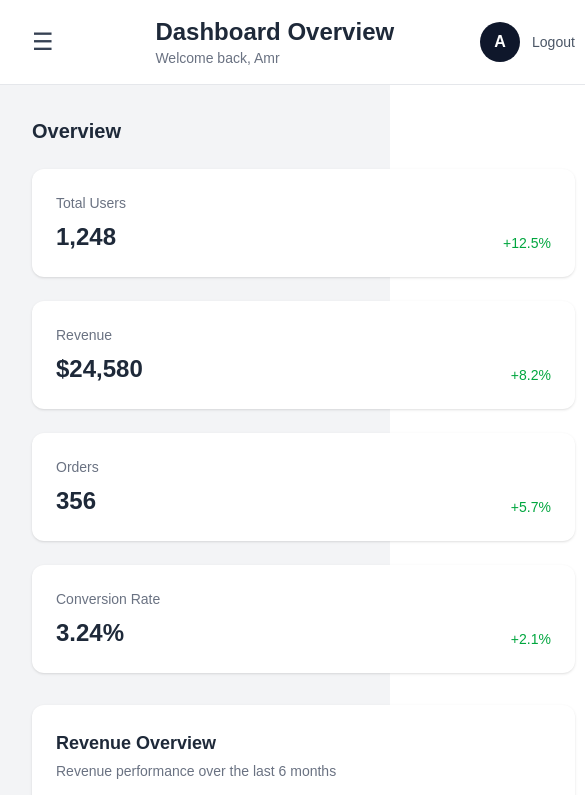
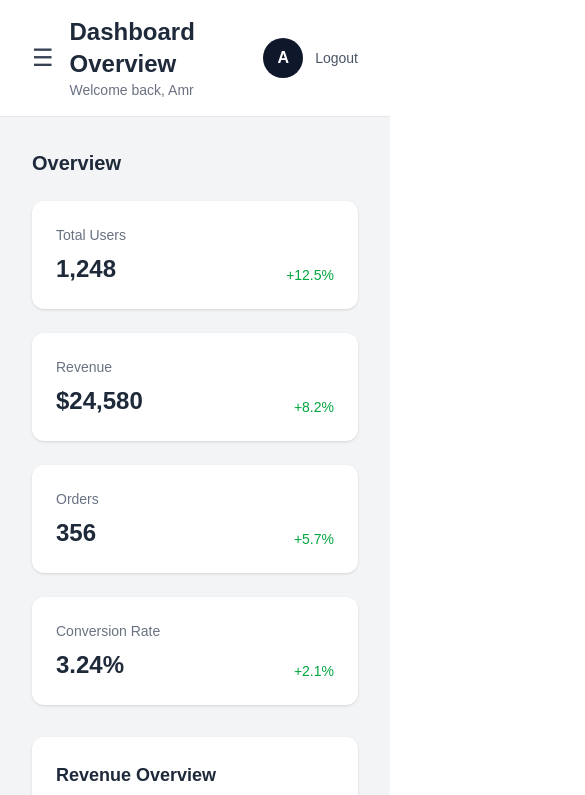
Before and after one commit to amrramadan21/eyego-frontend-dashboard, a Next.js app: page /dashboard in a window 390 px wide. Shown: the top 795 px of the page, 585 px wide, since content can reach past the window. Built offline with nearby package versions, Linux system fonts and the light colour scheme; sample sign-in values are in the browser's storage.

Commit message:
refactor: polish dashboard responsiveness and routing

```diff
--- a/src/app/dashboard/page.tsx
+++ b/src/app/dashboard/page.tsx
@@ -51,7 +51,7 @@ export default function Home() {
                 onClose={() => setIsSidebarOpen(false)}
             />
 
-            <section className="flex-1">
+            <section className="min-w-0 flex-1">
                 <Header
                     title="Dashboard Overview"
                     userName="Amr"
@@ -59,7 +59,7 @@ export default function Home() {
                     onLogout={handleLogout}
                 />
 
-                <div className="p-8">
+                <div className="p-8 sm:p-8">
                     <h2 className="mb-6 text-xl font-semibold text-gray-800">
                         Overview
                     </h2>
--- a/src/app/page.tsx
+++ b/src/app/page.tsx
@@ -1,7 +1,5 @@
+import { redirect } from "next/navigation";
+
 export default function Home() {
-  return (
-    <main>
-      <h1>Home Page</h1>
-    </main>
-  );
+  redirect("/login");
 }
```
